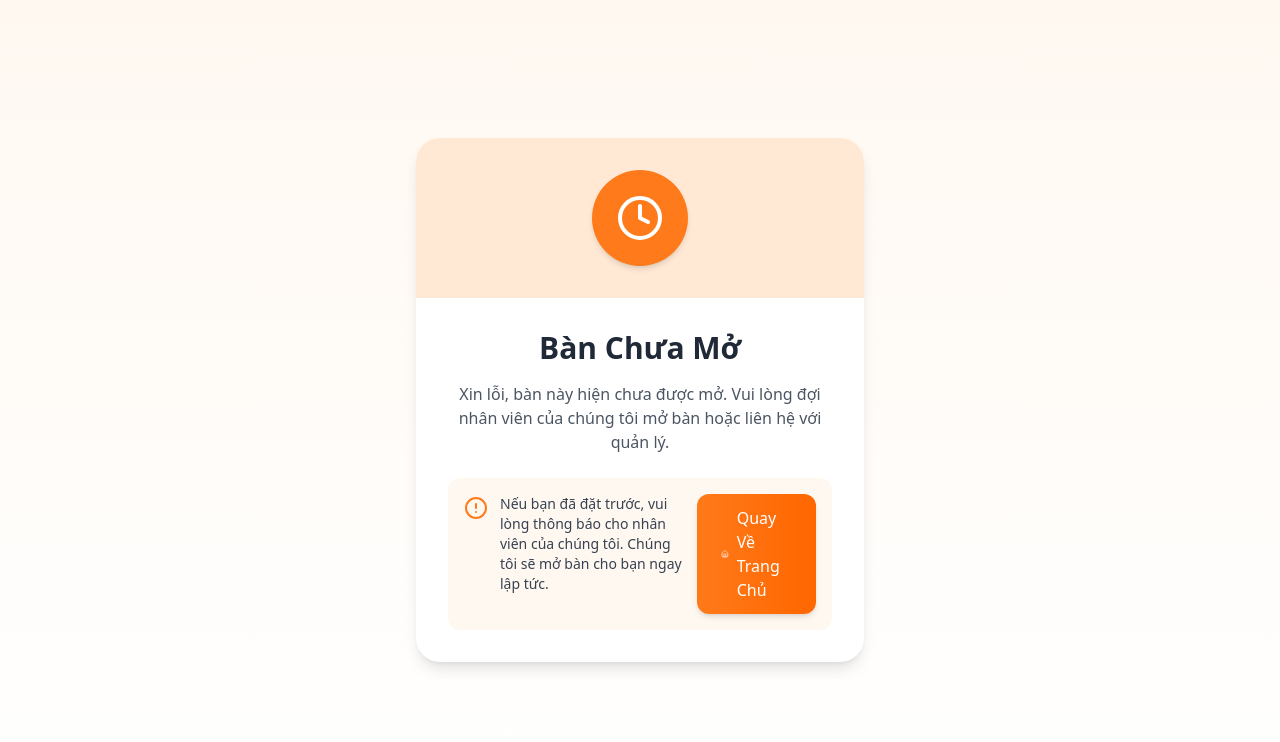
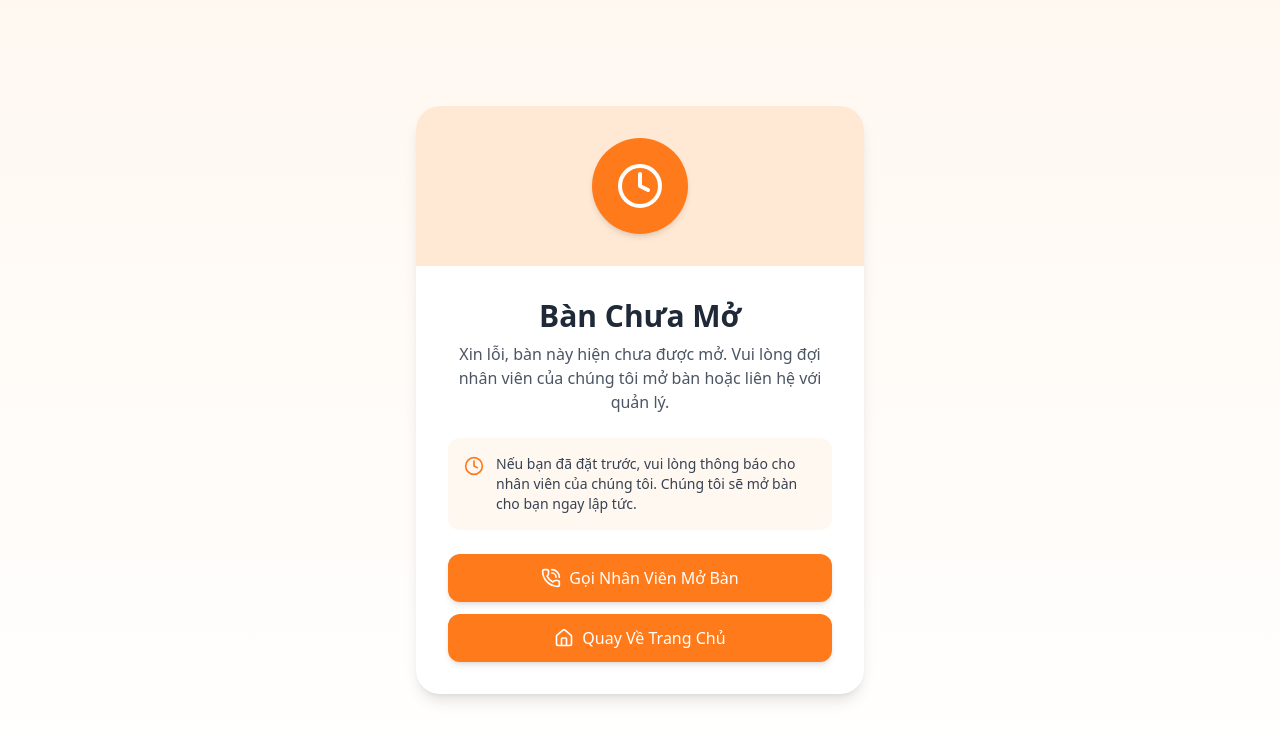
Before and after one commit to Tom-Dev1/Capstone-project-order-pizza-user, a React (Vite) app: page /booked in a window 1280 px wide. Shown: the top 742 px of the page. Built offline with nearby package versions, Linux system fonts and the light colour scheme; a web font is replaced by a local one.

Commit message:
feat: Implement staff call functionality and enhance user feedback on ClosedPage

```diff
--- a/src/pages/ClosedPage.tsx
+++ b/src/pages/ClosedPage.tsx
@@ -1,9 +1,43 @@
+'use client'
+
 import type React from 'react'
 import { motion } from 'framer-motion'
-import { Clock, AlertCircle, Home } from 'lucide-react'
+import { Home, PhoneCall, Clock } from 'lucide-react'
 import { Link } from 'react-router-dom'
+import { useState } from 'react'
+import TableService from '@/services/table-service'
+import { getItem } from '@/constants'
 
 const Closed: React.FC = () => {
+  const [isLoading, setIsLoading] = useState(false)
+  const [callStatus, setCallStatus] = useState<'idle' | 'success' | 'error'>('idle')
+
+  const handleCallStaff = async () => {
+    try {
+      setIsLoading(true)
+      setCallStatus('idle')
+
+      const tableCode = getItem<string>('tableCode')
+      const tableID = getItem<string>('tableId')
+
+      if (!tableID) {
+        throw new Error('Table ID not found')
+      }
+
+      const tableService = TableService.getInstance()
+      await tableService.callStaff(tableID, `Yêu cầu mở bàn ${tableCode || ''}`)
+
+      setCallStatus('success')
+      setTimeout(() => setCallStatus('idle'), 3000)
+    } catch (error) {
+      console.error('Error calling staff:', error)
+      setCallStatus('error')
+      setTimeout(() => setCallStatus('idle'), 3000)
+    } finally {
+      setIsLoading(false)
+    }
+  }
+
   return (
     <div className='min-h-screen bg-gradient-to-b from-orange-50 to-white flex items-center justify-center p-4'>
       <motion.div
@@ -25,20 +59,58 @@ const Closed: React.FC = () => {
           </div>
 
           <div className='p-8'>
-            <h1 className='text-3xl font-bold text-center text-gray-800 mb-4'>Bàn Chưa Mở</h1>
+            <h1 className='text-3xl font-bold text-center text-gray-800 mb-2'>Bàn Chưa Mở</h1>
             <p className='text-center text-gray-600 mb-6'>
               Xin lỗi, bàn này hiện chưa được mở. Vui lòng đợi nhân viên của chúng tôi mở bàn hoặc liên hệ với quản lý.
             </p>
-            <div className='bg-orange-50 rounded-xl p-4 flex items-start gap-3'>
-              <AlertCircle className='w-6 h-6 text-orange-500 flex-shrink-0 mt-0.5' />
-              <p className='text-sm text-gray-700'>
-                Nếu bạn đã đặt trước, vui lòng thông báo cho nhân viên của chúng tôi. Chúng tôi sẽ mở bàn cho bạn ngay
-                lập tức.
-              </p>
-              <motion.div whileHover={{ scale: 1.05 }} whileTap={{ scale: 0.95 }}>
+
+            {callStatus === 'success' && (
+              <div className='bg-green-50 rounded-xl p-3 mb-4 text-center text-green-700 text-sm'>
+                Đã gửi yêu cầu thành công. Nhân viên sẽ đến ngay!
+              </div>
+            )}
+
+            {callStatus === 'error' && (
+              <div className='bg-red-50 rounded-xl p-3 mb-4 text-center text-red-700 text-sm'>
+                Có lỗi xảy ra. Vui lòng thử lại sau!
+              </div>
+            )}
+
+            <div className='bg-orange-50 rounded-xl p-4 mb-6'>
+              <div className='flex items-start gap-3'>
+                <Clock className='w-5 h-5 text-orange-500 flex-shrink-0 mt-0.5' />
+                <p className='text-sm text-gray-700'>
+                  Nếu bạn đã đặt trước, vui lòng thông báo cho nhân viên của chúng tôi. Chúng tôi sẽ mở bàn cho bạn ngay
+                  lập tức.
+                </p>
+              </div>
+            </div>
+
+            <div className='flex flex-col gap-3'>
+              <motion.button
+                whileHover={{ scale: 1.03 }}
+                whileTap={{ scale: 0.97 }}
+                onClick={handleCallStaff}
+                disabled={isLoading}
+                className='w-full inline-flex items-center justify-center gap-2 bg-orange-500 hover:bg-orange-600 text-white font-medium py-3 px-6 rounded-xl transition-all duration-300 shadow-md disabled:opacity-70'
+              >
+                {isLoading ? (
+                  <>
+                    <span className='animate-spin h-5 w-5 border-2 border-white border-t-transparent rounded-full'></span>
+                    <span>Đang gọi...</span>
+                  </>
+                ) : (
+                  <>
+                    <PhoneCall className='w-5 h-5' />
+                    <span>Gọi Nhân Viên Mở Bàn</span>
+                  </>
+                )}
+              </motion.button>
+
+              <motion.div whileHover={{ scale: 1.03 }} whileTap={{ scale: 0.97 }}>
                 <Link
                   to='/qr-scanner'
-                  className='inline-flex items-center justify-center gap-2 bg-gradient-to-r from-orange-500 to-orange-600 hover:from-orange-600 hover:to-orange-700 text-white font-medium py-3 px-6 rounded-xl transition-all duration-300 shadow-md'
+                  className='w-full inline-flex items-center justify-center gap-2 bg-orange-500 hover:bg-orange-600 text-white font-medium py-3 px-6 rounded-xl transition-all duration-300 shadow-md'
                 >
                   <Home className='w-5 h-5' />
                   Quay Về Trang Chủ
```
